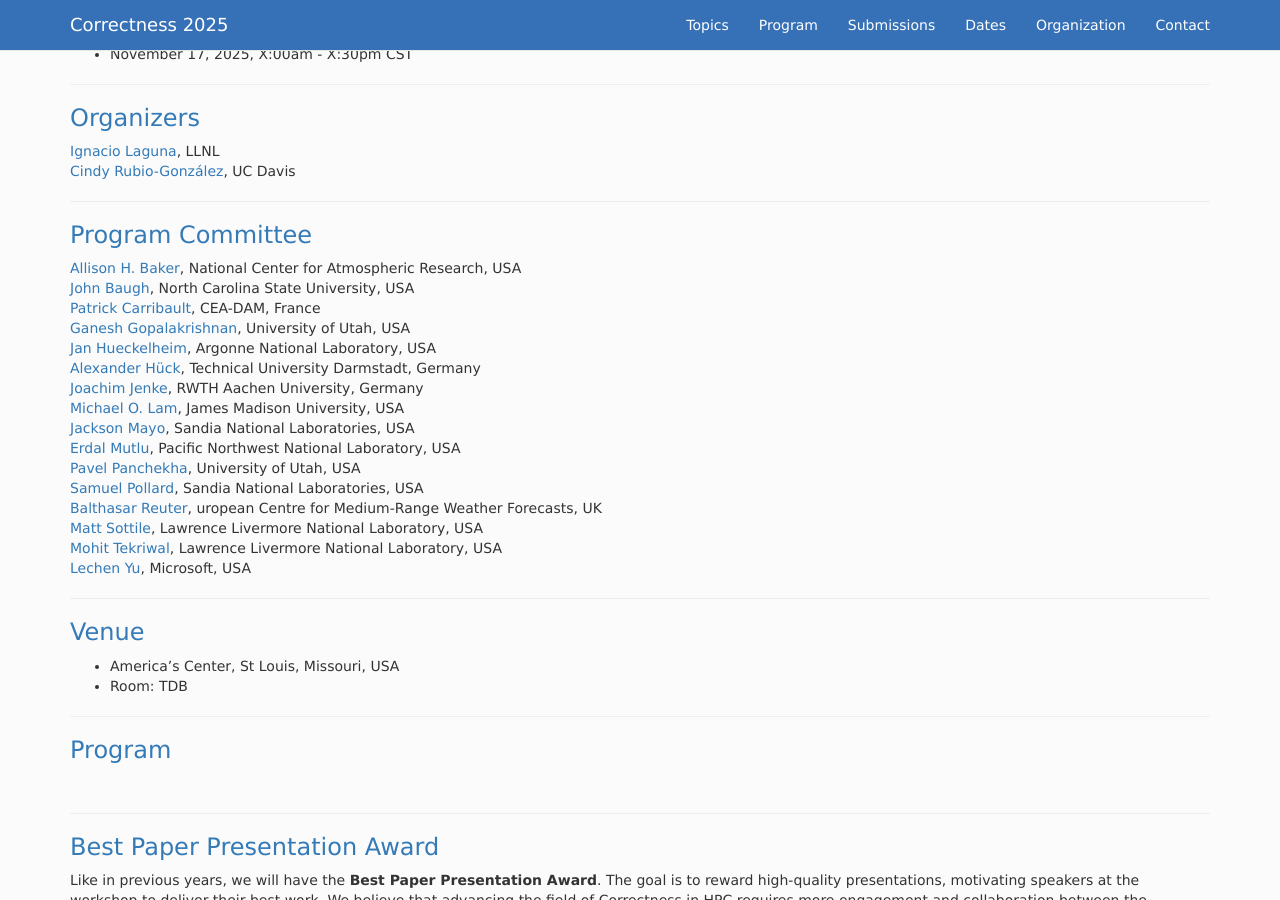
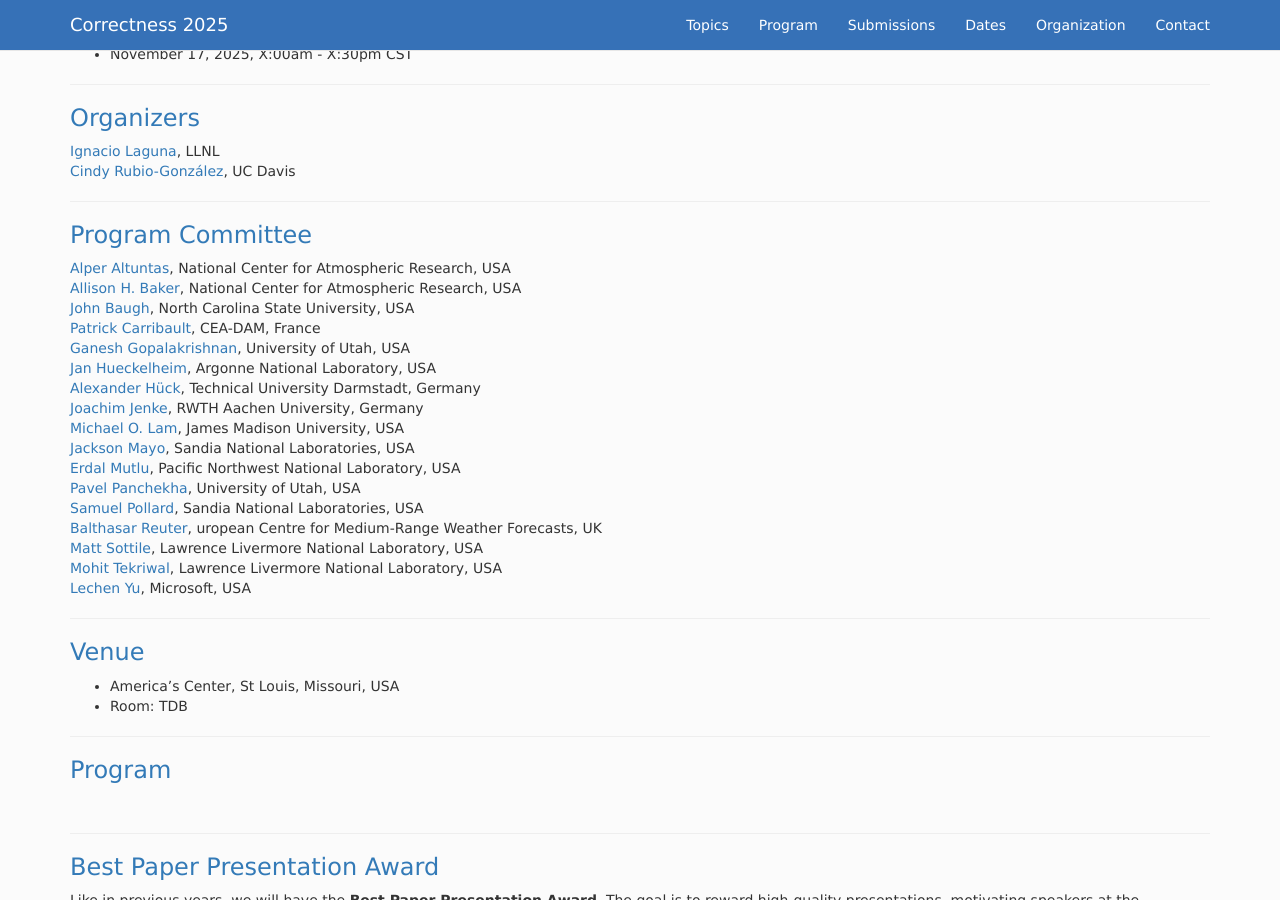
Before and after one commit to correctness-workshop/2025, a Jekyll site: the page built from index.md, in a window 1280 px wide and 900 px high, scrolled down 2175 px. Built offline with Jekyll 4.4.1, drawn with Linux system fonts in a browser that asks for light colours; nearby versions of some CDN libraries; the list of posts is cut into pages by our own code.

Commit message:
Update index.md

```diff
--- a/index.md
+++ b/index.md
@@ -140,6 +140,7 @@ All time zones are AOE.
 [Emmanuelle Saillard](http://emmanuellesaillard.fr/), INRIA Bordeaux, France  <br />
 -->
 
+[Alper Altuntas](https://staff.ucar.edu/users/altuntas), National Center for Atmospheric Research, USA <br />
 [Allison H. Baker](https://staff.ucar.edu/users/abaker), National Center for Atmospheric Research, USA <br />
 [John Baugh](https://www.ccee.ncsu.edu/people/jwb/), North Carolina State University, USA <br />
 [Patrick Carribault](http://www.cea.fr/), CEA-DAM, France  <br />
```
